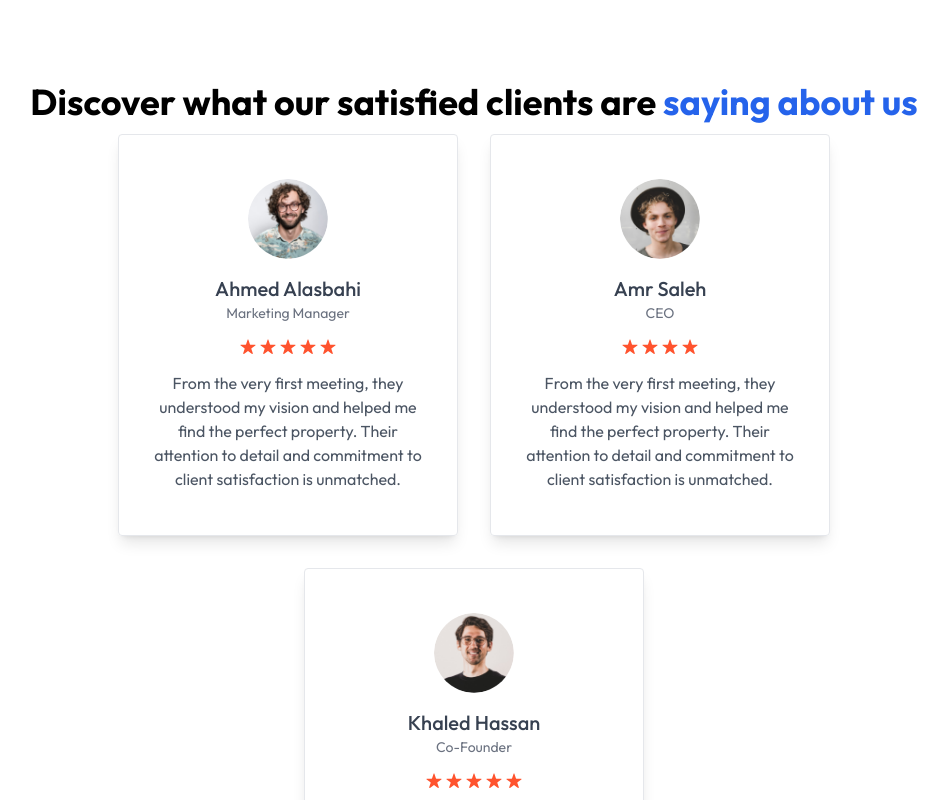
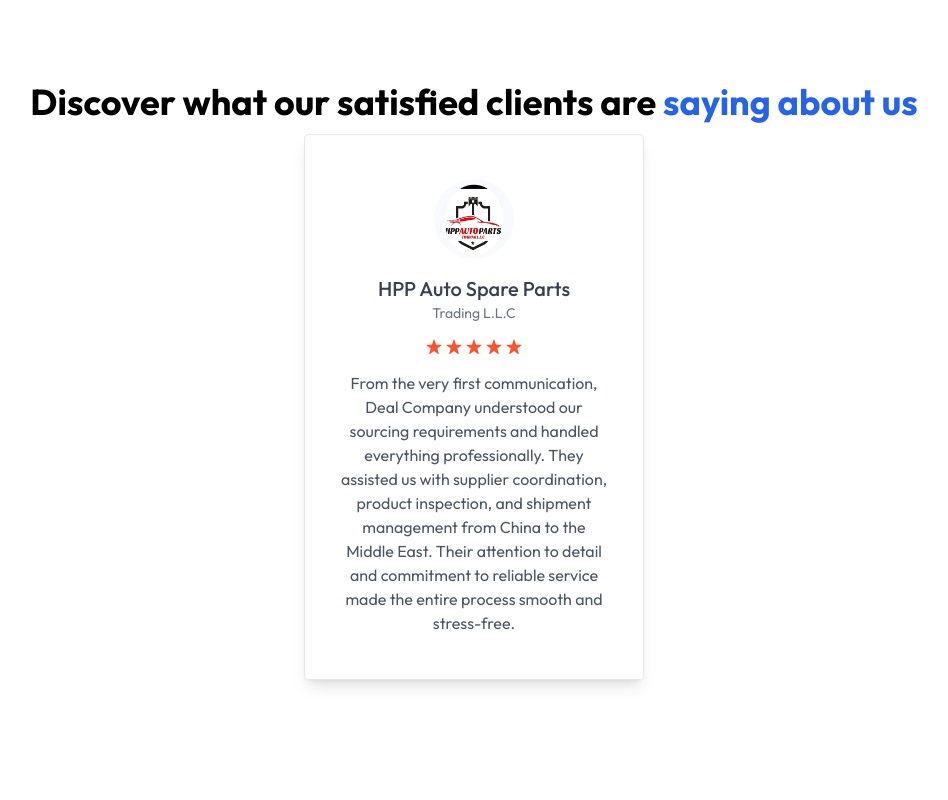
Before and after one commit to Sharaf-19/Deal_Logistics, a React (Vite) app: page / in a window 1280 px wide. Shown: the part 2580-3380 px from the top of the page, without its empty margins (166-1114 px from the left). Built offline with nearby package versions, Linux system fonts and the light colour scheme.

Commit message:
updated testimonial page

```diff
--- a/src/assets/assets.ts
+++ b/src/assets/assets.ts
@@ -10,9 +10,10 @@ import project_img_3 from './project_img_3.jpg';
 import project_img_4 from './project_img_4.jpg';
 // import project_img_5 from './project_img_5.jpg';
 // import project_img_6 from './project_img_6.jpg';
-import profile_img_1 from './profile_img_1.png';
-import profile_img_2 from './profile_img_2.png';
-import profile_img_3 from './profile_img_3.png';
+// import profile_img_1 from './profile_img_1.png';
+// import profile_img_2 from './profile_img_2.png';
+// import profile_img_3 from './profile_img_3.png';
+import profile_img_7 from './profile_img_7.jpeg';
 import air_icon from './air_icon.png';
 import ship_icon from './ship_icon.png';
 import truck_icon from './truck_icon.png';
@@ -102,27 +103,27 @@ export const servicesData = [
 export const testimonialsData = [
   // Add your testimonial data here
   {
-    name: 'Ahmed Alasbahi',
-    title: 'Marketing Manager',
-    image: profile_img_1,
+    name: 'HPP Auto Spare Parts',
+    title: 'Trading L.L.C',
+    image: profile_img_7,
     alt: 'Portrait of ahmed',
     rating: 5,
-    text: 'From the very first meeting, they understood my vision and helped me find the perfect property. Their attention to detail and commitment to client satisfaction is unmatched.',
+    text: 'From the very first communication, Deal Company understood our sourcing requirements and handled everything professionally. They assisted us with supplier coordination, product inspection, and shipment management from China to the Middle East. Their attention to detail and commitment to reliable service made the entire process smooth and stress-free.',
   },
-  {
-    name: 'Amr Saleh',
-    title: 'CEO',
-    image: profile_img_2,
-    alt: 'Portrait of amr',
-    rating: 4,
-    text: 'From the very first meeting, they understood my vision and helped me find the perfect property. Their attention to detail and commitment to client satisfaction is unmatched.',
-  },
-  {
-    name: 'Khaled Hassan',
-    title: 'Co-Founder',
-    image: profile_img_3,
-    alt: 'Portrait of khaled',
-    rating: 5,
-    text: 'From the very first meeting, they understood my vision and helped me find the perfect property. Their attention to detail and commitment to client satisfaction is unmatched.',
-  },
+  // {
+  //   name: 'Amr Saleh',
+  //   title: 'CEO',
+  //   image: profile_img_2,
+  //   alt: 'Portrait of amr',
+  //   rating: 4,
+  //   text: 'From the very first meeting, they understood my vision and helped me find the perfect property. Their attention to detail and commitment to client satisfaction is unmatched.',
+  // },
+  // {
+  //   name: 'Khaled Hassan',
+  //   title: 'Co-Founder',
+  //   image: profile_img_3,
+  //   alt: 'Portrait of khaled',
+  //   rating: 5,
+  //   text: 'From the very first meeting, they understood my vision and helped me find the perfect property. Their attention to detail and commitment to client satisfaction is unmatched.',
+  // },
 ];
```
Also changed, not shown: src/assets/profile_img_7.jpeg (added).
